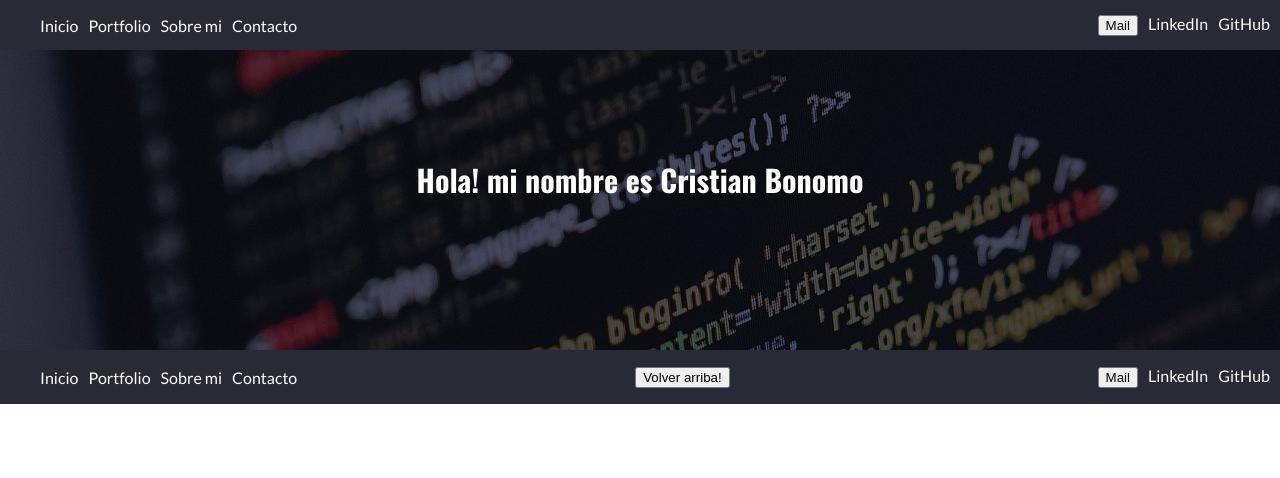
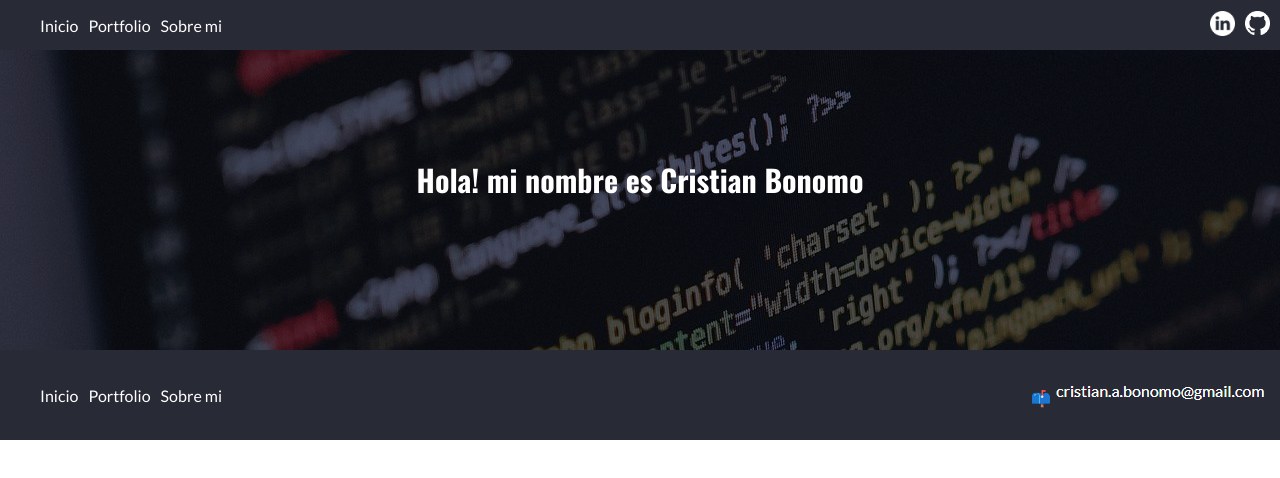
Before and after one commit to crisbonomodev/portfolio, a plain HTML site: page about.html in a window 1280 px wide. Drawn offline with nearby package versions, Linux system fonts and the light colour scheme.

Commit message:
cambios en los links de portfolio y about

```diff
--- a/about.html
+++ b/about.html
@@ -8,19 +8,20 @@
 </head>
 <body>
     <header>
+        <div class="burguerContainer">
+            <img src="./src/assets/burguerbtn2.png" alt="">
+        </div>
         <nav>
             <ul>
                 <li><a href="./index.html">Inicio</a></li>
                 <li><a href="./portfolio.html">Portfolio</a></li>
                 <li><a href="./about.html">Sobre mi</a></li>
-                <li><a href="./contact.html">Contacto</a></li>
             </ul>
         </nav>
         <div class="social--media--links">
             <ul>
-                <li><button>Mail</button></li>
-                <li><a href="#">LinkedIn</a></li>
-                <li><a href="#">GitHub</a></li>
+                <li><a href="https://www.linkedin.com/in/cristian-bonomo-a78610167/" target="_blank"><img class="social--media--links--img" src="./src/assets/010-linkedin.png" alt="" srcset=""></a></li>
+                <li><a href="https://github.com/cristianbonomo" target="_blank"><img class="social--media--links--img" src="./src/assets/githublogo.png" alt=""></a></li>
             </ul>
         </div>
     </header>
@@ -32,19 +33,13 @@
         <nav>
             <ul>
                 <li><a href="./index.html">Inicio</a></li>
-                <li><a href="./portfolio.html">Portfolio</a></li>
-                <li><a href="./about.html">Sobre mi</a></li>
-                <li><a href="./contact.html">Contacto</a></li>
+                <li><a href="#">Portfolio</a></li>
+                <li><a href="#">Sobre mi</a></li>
             </ul>
         </nav>
-        <div class="back--to--top">
-            <button>Volver arriba!</button>
-        </div>
         <div class="social--media--links">
             <ul>
-                <li><button>Mail</button></li>
-                <li><a href="#">LinkedIn</a></li>
-                <li><a href="#">GitHub</a></li>
+                <li><p>📫 <img src="./src/assets/mail.PNG" alt="" srcset=""></p></li>
             </ul>
         </div>
         </div>
```
Also changed, not shown: index.html (+1 -1 lines).
